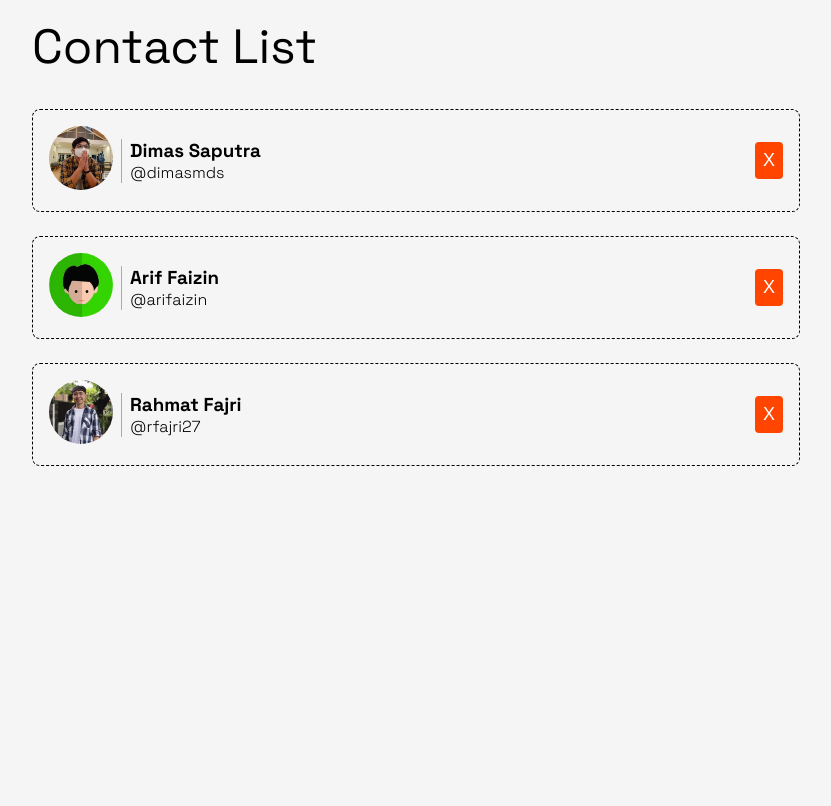
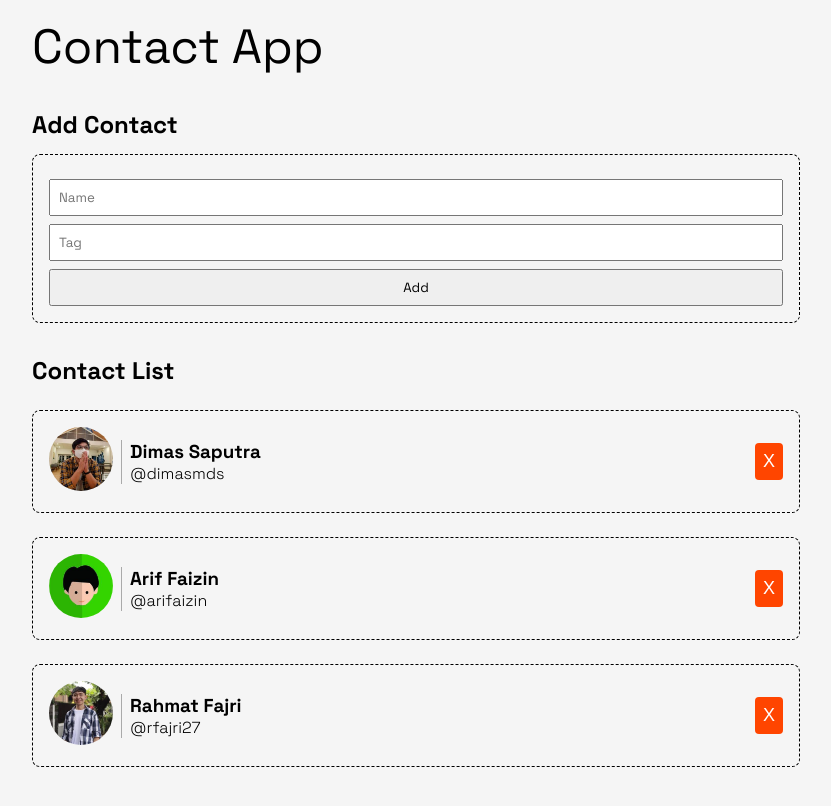
Before and after one commit to anindyoo/dicoding-contacts-app, a React (Vite) app: page / in a window 1280 px wide. Shown: the whole page, without its empty margins (224-1055 px from the left). Built offline with nearby package versions, Linux system fonts and the light colour scheme.

Commit message:
feat: implement add contact feature.

```diff
--- a/src/components/ContactApp.jsx
+++ b/src/components/ContactApp.jsx
@@ -1,6 +1,7 @@
 import React from 'react';
 import ContacList from './ContactList';
 import { getData } from '../utils/data';
+import ContactInput from './ContactInput';
 
 class ContactApp extends React.Component {
   constructor(props) {
@@ -9,6 +10,7 @@ class ContactApp extends React.Component {
       contacts: getData(),
     };
     this.onDeleteHandler = this.onDeleteHandler.bind(this);
+    this.onAddContactHandler = this.onAddContactHandler.bind(this);
   }
 
   onDeleteHandler(id) {
@@ -16,10 +18,27 @@ class ContactApp extends React.Component {
     this.setState({ contacts });
   }
 
+  onAddContactHandler({ name, tag }) {
+    this.setState((prevState) => ({
+      contacts: [
+        ...prevState.contacts,
+        {
+          id: +new Date(),
+          name,
+          tag,
+          imageUrl: '/images/default.jpg',
+        }
+      ],
+    }))
+  }
+
   render() {
     return (
       <div className="contact-app">
-        <h1>Contact List</h1>
+        <h1>Contact App</h1>
+        <h2>Add Contact</h2>
+        <ContactInput addContact={this.onAddContactHandler} />
+        <h2>Contact List</h2>
         <ContacList
           contacts={this.state.contacts}
           onDelete={this.onDeleteHandler}
--- /dev/null
+++ b/src/components/ContactInput.jsx
@@ -0,0 +1,51 @@
+import React from 'react';
+
+class ContactInput extends React.Component {
+  constructor(props) {
+    super(props);
+
+    this.state = {
+      name: '',
+      tag: '',
+    };
+    this.onInputChangeEventHandler = this.onInputChangeEventHandler.bind(this);
+    this.onSubmitEventHandler = this.onSubmitEventHandler.bind(this);
+  }
+
+  onInputChangeEventHandler(event) {
+    const { name, value } = event.target;
+    this.setState((prevData) => ({
+      ...prevData,
+      [name]: value,
+    }));
+  }
+
+  onSubmitEventHandler(event) {
+    event.preventDefault();
+    this.props.addContact(this.state);
+  }
+
+  render() {
+    return (
+      <form className="contact-input" onSubmit={this.onSubmitEventHandler}>
+        <input
+          type="text"
+          name="name"
+          placeholder="Name"
+          value={this.state.name}
+          onChange={this.onInputChangeEventHandler}
+        />
+        <input
+          type="text"
+          name="tag"
+          placeholder="Tag"
+          value={this.state.tag}
+          onChange={this.onInputChangeEventHandler}
+        />
+        <button type="submit" title="Add contact button.">Add</button>
+      </form>
+    );
+  }
+}
+
+export default ContactInput;
```
